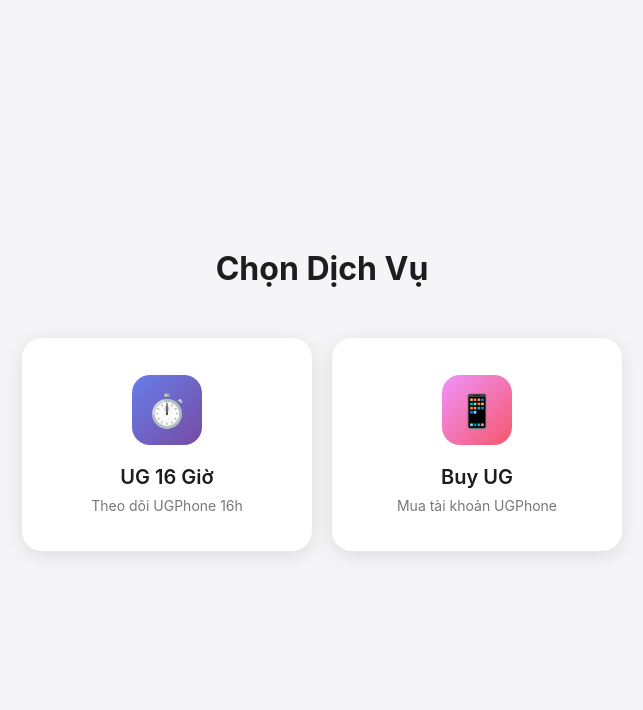
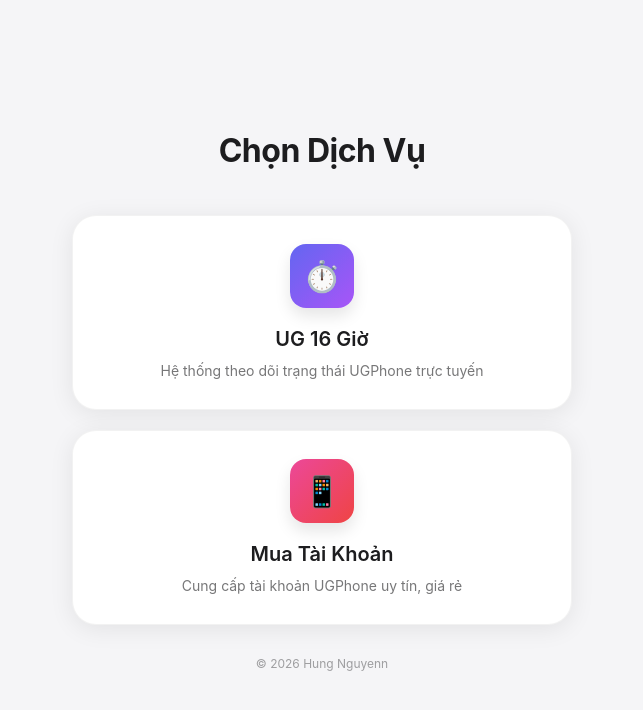
Before and after one commit to xTer-maker/Tool-ugphone-, a plain HTML site: page index.html in a window 1280 px wide. Shown: the whole page, without its empty margins (318-961 px from the left). Drawn offline with Linux system fonts and the light colour scheme.

Commit message:
Refactor index.html for improved styling and structure

```diff
--- a/index.html
+++ b/index.html
@@ -1,17 +1,24 @@
 <!DOCTYPE html>
-<html>
+<html lang="vi">
 <head>
-    <title>Chọn Dịch Vụ</title>
+    <meta charset="UTF-8">
     <meta name="viewport" content="width=device-width, initial-scale=1.0">
+    <title>Chọn Dịch Vụ - UG System</title>
     <style>
-        * { margin: 0; padding: 0; box-sizing: border-box; }
+        * {
+            margin: 0;
+            padding: 0;
+            box-sizing: border-box;
+            -webkit-tap-highlight-color: transparent;
+        }
 
         :root {
             --bg-color: #f5f5f7;
             --text-color: #1d1d1f;
             --card-bg: #ffffff;
             --accent-1: #007aff;
-            --shadow: rgba(0,0,0,0.1);
+            --shadow: rgba(0,0,0,0.08);
+            --font-main: -apple-system, BlinkMacSystemFont, 'Segoe UI', Roboto, Helvetica, Arial, sans-serif;
         }
 
         @media (prefers-color-scheme: dark) {
@@ -20,96 +27,116 @@
                 --text-color: #f5f5f7;
                 --card-bg: #1c1c1e;
                 --accent-1: #0a84ff;
-                --shadow: rgba(255,255,255,0.1);
+                --shadow: rgba(255,255,255,0.05);
             }
         }
 
-        html, body {
+        body {
             width: 100%;
-            height: 100%;
+            min-height: 100vh;
             background: var(--bg-color);
             color: var(--text-color);
-            font-family: -apple-system, BlinkMacSystemFont, 'Segoe UI', Roboto, sans-serif;
+            font-family: var(--font-main);
+            display: flex;
+            align-items: center;
+            justify-content: center;
+            padding: 20px;
+            line-height: 1.5;
         }
 
         #menu {
-            min-height: 100vh;
+            width: 100%;
+            max-width: 500px;
             display: flex;
             flex-direction: column;
             align-items: center;
-            justify-content: center;
-            padding: 40px 20px;
         }
 
         .menu-title {
-            font-size: 32px;
+            font-size: clamp(24px, 8vw, 32px);
             font-weight: 700;
-            margin-bottom: 50px;
+            margin-bottom: 40px;
             text-align: center;
+            letter-spacing: -0.5px;
         }
 
         .services-grid {
             display: grid;
-            grid-template-columns: repeat(auto-fit, minmax(280px, 1fr));
+            grid-template-columns: 1fr;
             gap: 20px;
             width: 100%;
-            max-width: 600px;
         }
 
         .service-card {
             background: var(--card-bg);
-            border-radius: 20px;
-            padding: 35px 30px;
+            border-radius: 24px;
+            padding: 28px 24px;
             cursor: pointer;
-            transition: all 0.3s ease;
-            box-shadow: 0 4px 20px var(--shadow);
-            border: 2px solid transparent;
+            transition: all 0.4s cubic-bezier(0.4, 0, 0.2, 1);
+            box-shadow: 0 4px 24px var(--shadow);
+            border: 1px solid rgba(128, 128, 128, 0.1);
             text-align: center;
             text-decoration: none;
             color: var(--text-color);
+            display: flex;
+            flex-direction: column;
+            align-items: center;
+            position: relative;
+            overflow: hidden;
         }
 
-        .service-card:hover {
-            transform: translateY(-5px);
-            box-shadow: 0 12px 40px var(--shadow);
-            border-color: var(--accent-1);
+        .service-card:active {
+            transform: scale(0.97);
+            background: var(--card-bg);
+            opacity: 0.9;
+        }
+
+        @media (min-width: 768px) {
+            .service-card:hover {
+                transform: translateY(-8px);
+                box-shadow: 0 20px 40px var(--shadow);
+                border-color: var(--accent-1);
+            }
         }
 
         .service-icon {
-            width: 70px;
-            height: 70px;
-            border-radius: 18px;
+            width: 64px;
+            height: 64px;
+            border-radius: 16px;
             display: flex;
             align-items: center;
             justify-content: center;
-            font-size: 32px;
-            margin: 0 auto 20px auto;
+            font-size: 30px;
+            margin-bottom: 16px;
+            box-shadow: 0 8px 16px rgba(0,0,0,0.1);
         }
 
-        .service-card:nth-child(1) .service-icon {
-            background: linear-gradient(135deg, #667eea 0%, #764ba2 100%);
+        /* Gradient Icons */
+        .card-ug16h .service-icon {
+            background: linear-gradient(135deg, #6366f1 0%, #a855f7 100%);
         }
 
-        .service-card:nth-child(2) .service-icon {
-            background: linear-gradient(135deg, #f093fb 0%, #f5576c 100%);
+        .card-buyug .service-icon {
+            background: linear-gradient(135deg, #ec4899 0%, #ef4444 100%);
         }
 
         .service-name {
             font-size: 20px;
             font-weight: 600;
-            margin-bottom: 8px;
+            margin-bottom: 6px;
         }
 
         .service-desc {
             font-size: 14px;
             opacity: 0.6;
+            max-width: 80%;
         }
 
-        /* Animation */
-        @keyframes fadeInUp {
+        /* Animations */
+        @keyframes reveal {
             from {
                 opacity: 0;
-                transform: translateY(30px);
+                transform: translateY(20px);
             }
             to {
                 opacity: 1;
@@ -118,12 +145,20 @@
         }
 
         .service-card {
-            animation: fadeInUp 0.6s ease forwards;
+            animation: reveal 0.8s cubic-bezier(0.16, 1, 0.3, 1) forwards;
             opacity: 0;
         }
 
-        .service-card:nth-child(1) { animation-delay: 0.1s; }
-        .service-card:nth-child(2) { animation-delay: 0.2s; }
+        .card-ug16h { animation-delay: 0.1s; }
+        .card-buyug { animation-delay: 0.2s; }
+
+        /* Footer info */
+        .footer-note {
+            margin-top: 30px;
+            font-size: 12px;
+            opacity: 0.4;
+            text-align: center;
+        }
     </style>
 </head>
 <body>
@@ -132,19 +167,28 @@
 
         <div class="services-grid">
             <!-- UG 16H -->
-            <a href="https://ping-monitor--manikohi2817.replit.app" class="service-card">
+            <a href="https://ping-monitor--manikohi2817.replit.app" class="service-card card-ug16h">
                 <div class="service-icon">⏱️</div>
                 <div class="service-name">UG 16 Giờ</div>
-                <div class="service-desc">Theo dõi UGPhone 16h</div>
+                <div class="service-desc">Hệ thống theo dõi trạng thái UGPhone trực tuyến</div>
             </a>
 
             <!-- Buy UG -->
-            <a href="https://aselhiczu2n2s.ok.kimi.link" class="service-card">
+            <a href="https://aselhiczu2n2s.ok.kimi.link" class="service-card card-buyug">
                 <div class="service-icon">📱</div>
-                <div class="service-name">Buy UG</div>
-                <div class="service-desc">Mua tài khoản UGPhone</div>
+                <div class="service-name">Mua Tài Khoản</div>
+                <div class="service-desc">Cung cấp tài khoản UGPhone uy tín, giá rẻ</div>
             </a>
         </div>
+
+        <div class="footer-note">© 2026 Hung Nguyenn</div>
     </div>
+
+    <script>
+        // Thêm hiệu ứng nhấn nhẹ cho Mobile
+        document.querySelectorAll('.service-card').forEach(card => {
+            card.addEventListener('touchstart', () => {});
+        });
+    </script>
 </body>
-  </html>
+</html>
```
